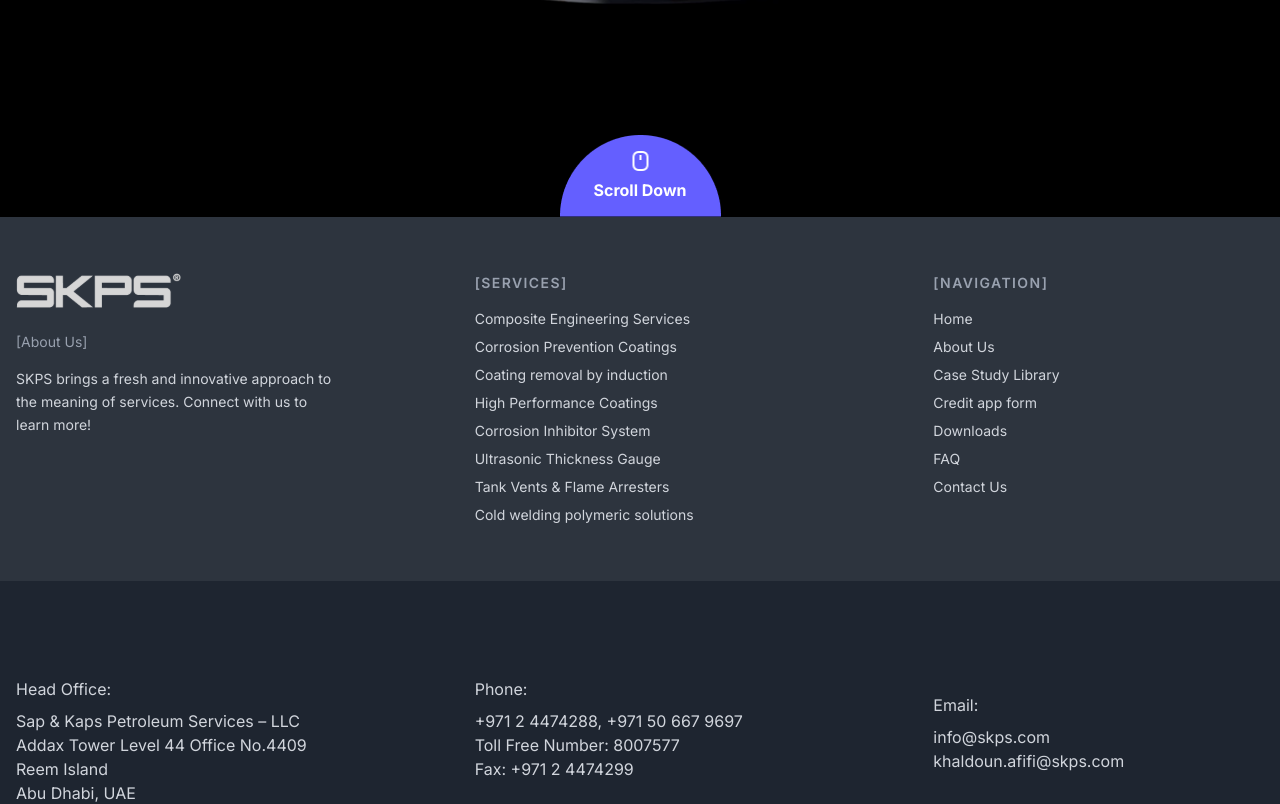
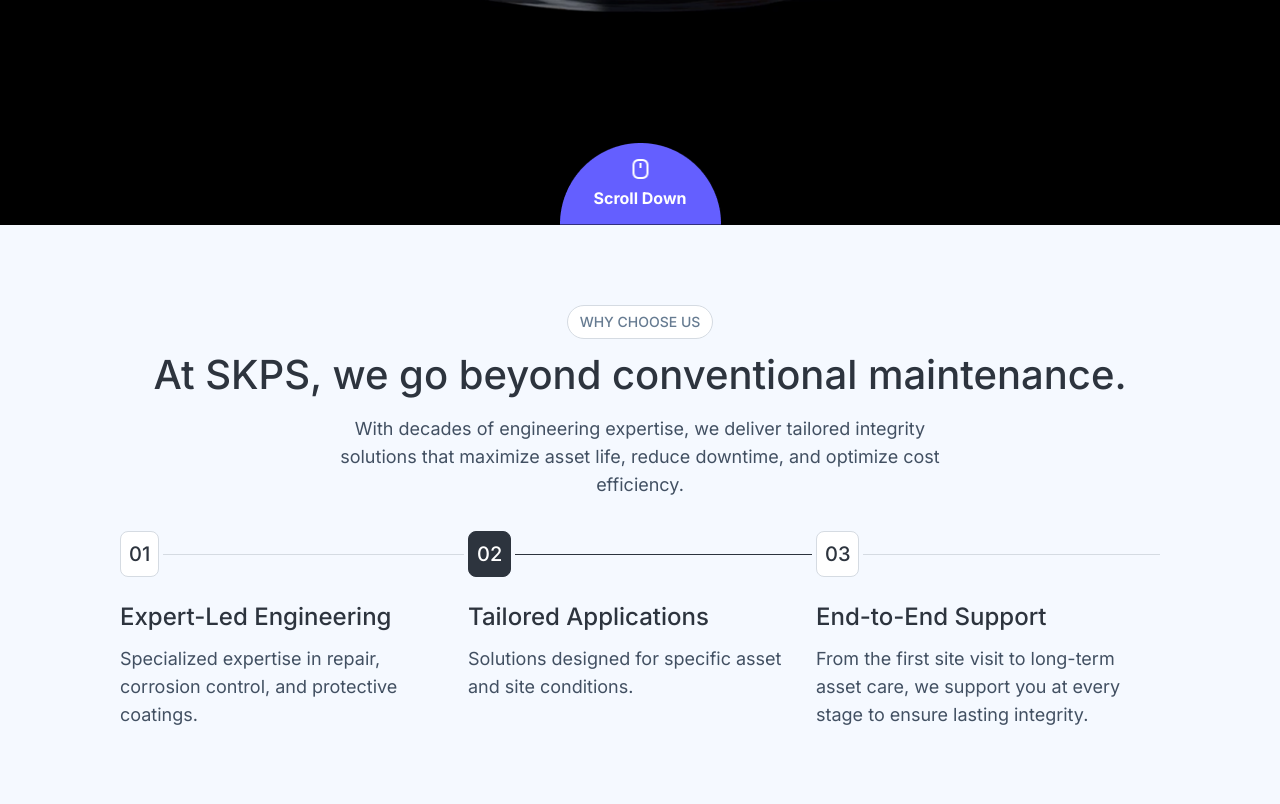
Before and after one commit to mohamed-elsayed-01/skps, a Next.js app: page / in a window 1280 px wide. Shown: the part 1099-1903 px from the top of the page. Built offline with nearby package versions, Linux system fonts and the light colour scheme.

Commit message:
add why choose us section

```diff
--- a/app/layout.tsx
+++ b/app/layout.tsx
@@ -1,8 +1,9 @@
 import type { Metadata } from "next";
 import "./globals.css";
 import { Inter } from "next/font/google";
-import Navbar from "@/components/Navbar/navbar";
-import Footer from "@/components/Footer/footer";
+import Navbar from "@/components/Navbar/Navbar";
+import Footer from "@/components/Footer/Footer";
+
 const inter = Inter({
   subsets: ["latin"],
   variable: "--font-inter",
--- a/app/page.tsx
+++ b/app/page.tsx
@@ -1,9 +1,11 @@
-import Hero from "@/features/landing/components/hero";
+import Hero from "@/features/landing/components/Hero/hero";
+import MainWhyChooseUs from "@/features/landing/components/WhyChooseUS/main-why-choose-us";
 
 export default function Home() {
   return (
-    <div className="bg-black">
+    <div>
       <Hero />
+      <MainWhyChooseUs />
     </div>
   );
 }
--- /dev/null
+++ b/features/landing/components/Hero/hero.tsx
@@ -0,0 +1,45 @@
+import { Button } from "@/components/ui/button";
+import tank from "@/public/Images/tack.png";
+import halfCircle from "@/public/Images/half-circle.png";
+import Mouse from "@/public/Images/Mouse.png";
+import Image from "next/image";
+const Hero = () => {
+  return (
+    <div className="bg-black text-[#FFFFFF] px-4 md:px-0">
+      <div className="pt-[61px] text-center">
+        <div>
+          <h1 className="text-5xl md:text-[56px] leading-[120%] tracking-[-2.24px]">
+            <span className="font-extrabold">Tanks and Pipeline</span>
+            <br />
+            <span className="font-light">Integrity Solutions</span>
+          </h1>
+        </div>
+        <p className="text-base font-normal leading-[26px] mt-4">
+          Experts in Preservation, Protection, and Repair
+        </p>
+        <Button className="px-5 py-6 mt-6 text-lg font-semibold">
+          Explore More
+        </Button>
+      </div>
+      <div className="mt-[53px] mx-auto w-fit">
+        <Image src={tank} alt="tank" width={1427} height={802} />
+      </div>
+      <div className="w-[161px] h-[82px] relative mx-auto mt-[88px]">
+        <Image
+          src={halfCircle}
+          alt="halfCircle"
+          fill
+          className="object-contain"
+        />
+        <div className="absolute z-2 top-1/2 -translate-y-1/2 left-1/2 -translate-x-1/2 h-full w-full flex flex-col justify-center items-center gap-1">
+          <Image src={Mouse} alt="Mouse" width={24} height={24} />
+          <span className="block text-base font-bold leading-[26px]">
+            Scroll Down
+          </span>
+        </div>
+      </div>
+    </div>
+  );
+};
+
+export default Hero;
--- /dev/null
+++ b/features/landing/components/WhyChooseUS/FeatureCard.tsx
@@ -0,0 +1,34 @@
+import { FeatureItem } from "../../constants";
+
+const FeatureCard = ({ id, title, description, isActive }: FeatureItem) => {
+  return (
+    <div className="">
+      <div className="flex items-center mb-6 gap-1">
+        <h1
+          className={`
+            text-xl font-medium p-2 border rounded-[8px] transition-all duration-500
+            ${
+              isActive
+                ? "bg-[#2D343E] text-white border-[#2D343E]"
+                : "bg-white border-[#D5DBE2]"
+            }
+          `}
+        >
+          {" "}
+          0{id}
+        </h1>
+        <div
+          className={`flex-1 h-px ${
+            isActive ? "bg-[#2D343E]" : "bg-[#D5DBE2]"
+          } `}
+        ></div>
+      </div>
+      <div className="pr-6">
+        <h1 className="text-2xl mb-3 font-medium">{title}</h1>
+        <p className="text-[#425062] text-lg max-w-[360px]">{description}</p>
+      </div>
+    </div>
+  );
+};
+
+export default FeatureCard;
--- /dev/null
+++ b/features/landing/components/WhyChooseUS/Features.tsx
@@ -0,0 +1,22 @@
+"use client";
+
+import { useState } from "react";
+import { FEATURES } from "../../constants";
+import FeatureCard from "./FeatureCard";
+import { useInterval } from "../../hooks/useInterval";
+
+const Features = () => {
+  const [activeIndex, setActiveIndex] = useState(0);
+
+  useInterval(() => {
+    setActiveIndex((prev) => (prev + 1) % FEATURES.length);
+  }, 3000);
+
+  const RENDER_FEATURES = FEATURES.map((item, index) => (
+    <FeatureCard key={item.id} {...item} isActive={activeIndex === index} />
+  ));
+
+  return <div className="flex justify-center gap-1">{RENDER_FEATURES}</div>;
+};
+
+export default Features;
--- /dev/null
+++ b/features/landing/components/WhyChooseUS/heading.tsx
@@ -0,0 +1,19 @@
+const Heading = () => {
+  return (
+    <div className="flex flex-col text-center items-center mb-8">
+      <p className="w-fit mb-3 bg-white px-3 py-1.5 text-[#667B91] font-medium text-sm rounded-full border border-[#D5DBE2]">
+        WHY CHOOSE US
+      </p>
+      <h1 className="text-[40px] mb-4 font-medium leading-[120%]">
+        At SKPS, we go beyond conventional maintenance.
+      </h1>
+      <p className="max-w-[630px] text-[#425062] font-normal text-lg leading-7">
+        With decades of engineering expertise, we deliver tailored integrity
+        solutions that maximize asset life, reduce downtime, and optimize cost
+        efficiency.
+      </p>
+    </div>
+  );
+};
+
+export default Heading;
--- /dev/null
+++ b/features/landing/components/WhyChooseUS/main-why-choose-us.tsx
@@ -0,0 +1,13 @@
+import Features from "./Features";
+import Heading from "./heading";
+
+const MainWhyChooseUs = () => {
+  return (
+    <section className="flex flex-col items-center justify-center py-20 px-[120px]">
+      <Heading />
+      <Features />
+    </section>
+  );
+};
+
+export default MainWhyChooseUs;
--- a/features/landing/components/hero.tsx
+++ /dev/null
@@ -1,34 +0,0 @@
-import { Button } from "@/components/ui/button";
-import tank from "@/public/Images/tack.png"
-import halfCircle from "@/public/Images/half-circle.png"
-import Mouse from "@/public/Images/Mouse.png"
-import Image from "next/image";
-const Hero = () => {
-    return (
-        <div className="bg-black text-[#FFFFFF] px-4 md:px-0">
-            <div className="pt-[61px] text-center">
-                <div>
-                    <h1 className="text-5xl md:text-[56px] leading-[120%] tracking-[-2.24px]">
-                        <span className="font-extrabold">Tanks and Pipeline</span>
-                        <br />
-                        <span className="font-light">Integrity Solutions</span>
-                    </h1>
-                </div>
-                <p className="text-base font-normal leading-[26px] mt-4">Experts in Preservation, Protection, and Repair</p>
-                <Button className="px-5 py-5 mt-6 text-lg font-semibold">Explore More</Button>
-            </div>
-            <div className="mt-[53px] mx-auto w-fit">
-                <Image src={tank} alt="tank" width={1427} height={802} />
-            </div>
-            <div className="w-[161px] h-[82px] relative mx-auto mt-[88px]">
-                <Image src={halfCircle} alt="halfCircle" fill className="object-contain" />
-                <div className="absolute z-2 top-1/2 -translate-y-1/2 left-1/2 -translate-x-1/2 h-full w-full flex flex-col justify-center items-center gap-1">
-                    <Image src={Mouse} alt="Mouse" width={24} height={24} />
-                    <span className="block text-base font-bold leading-[26px]">Scroll Down</span>
-                </div>
-            </div>
-        </div>
-    )
-};
-
-export default Hero;
--- /dev/null
+++ b/features/landing/constants/index.ts
@@ -0,0 +1,27 @@
+export interface FeatureItem {
+  id: number;
+  title: string;
+  description: string;
+  isActive?: boolean;
+}
+
+export const FEATURES: FeatureItem[] = [
+  {
+    id: 1,
+    title: "Expert-Led Engineering",
+    description:
+      "Specialized expertise in repair, corrosion control, and protective coatings.",
+  },
+  {
+    id: 2,
+    title: "Tailored Applications",
+    description:
+      "Solutions designed for specific asset and site conditions.",
+  },
+  {
+    id: 3,
+    title: "End-to-End Support",
+    description:
+      "From the first site visit to long-term asset care, we support you at every stage to ensure lasting integrity.",
+  },
+];
--- /dev/null
+++ b/features/landing/hooks/useInterval.ts
@@ -0,0 +1,20 @@
+"use client";
+
+import { useEffect, useRef } from "react";
+
+export function useInterval(callback: () => void, delay: number) {
+  const savedCallback = useRef(callback);
+
+  // Save the latest callback
+  useEffect(() => {
+    savedCallback.current = callback;
+  }, [callback]);
+
+  // Set up the interval
+  useEffect(() => {
+    if (delay === null) return;
+
+    const id = setInterval(() => savedCallback.current(), delay);
+    return () => clearInterval(id);
+  }, [delay]);
+}
```
Also changed, not shown: 1 other file (tests, documents, lock files or other folders).
